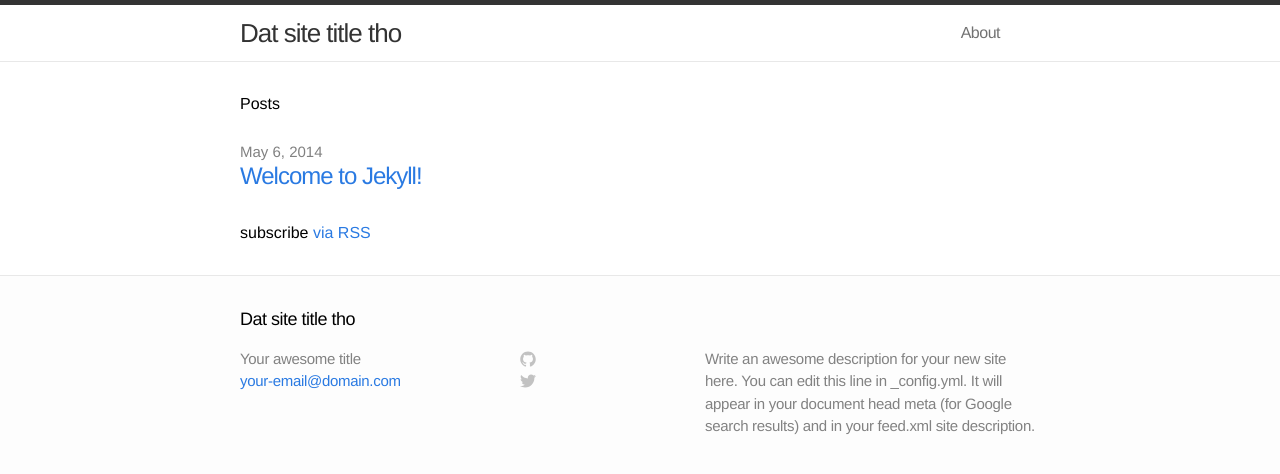
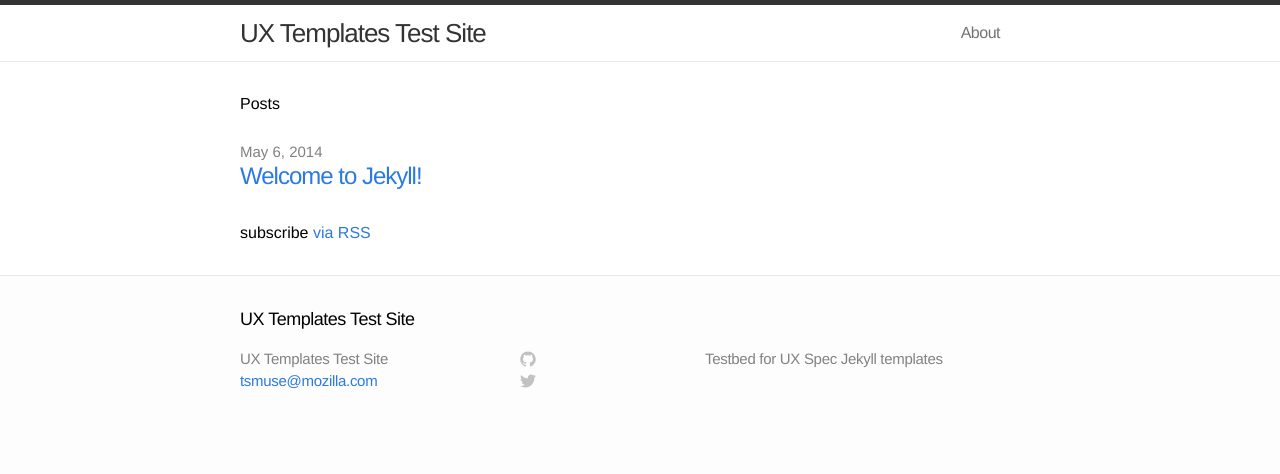
Before and after one commit to tsmuse/Firefox-Marketplace-UXSpecs-Templates, a Jekyll site: the page built from templatesTestSite/index.html, in a window 1280 px wide. Shown: the top 474 px of the page. Built offline with Jekyll 4.4.1, drawn with Linux system fonts in a browser that asks for light colours.

Commit message:
wrote _config
now with 100% more configuration

```diff
--- a/templatesTestSite/_config.yml
+++ b/templatesTestSite/_config.yml
@@ -1,10 +1,10 @@
 # Site settings
-name: Dat site title tho
-title: Your awesome title
-email: your-email@domain.com
-description: "Write an awesome description for your new site here. You can edit this line in _config.yml. It will appear in your document head meta (for Google search results) and in your feed.xml site description."
-baseurl: ""
-url: "http://yourdomain.com"
+name: UX Templates Test Site
+title: UX Templates Test Site
+email: tsmuse@mozilla.com
+description: "Testbed for UX Spec Jekyll templates"
+baseurl: "/Firefox-Marketplace-UXSpecs-Templates/templatesTestSite"
+url: "https://tsmuse.github.io/Firefox-Marketplace-UXSpecs-Templates/templatesTestSite/"
 
 # Build settings
 markdown: kramdown
```
